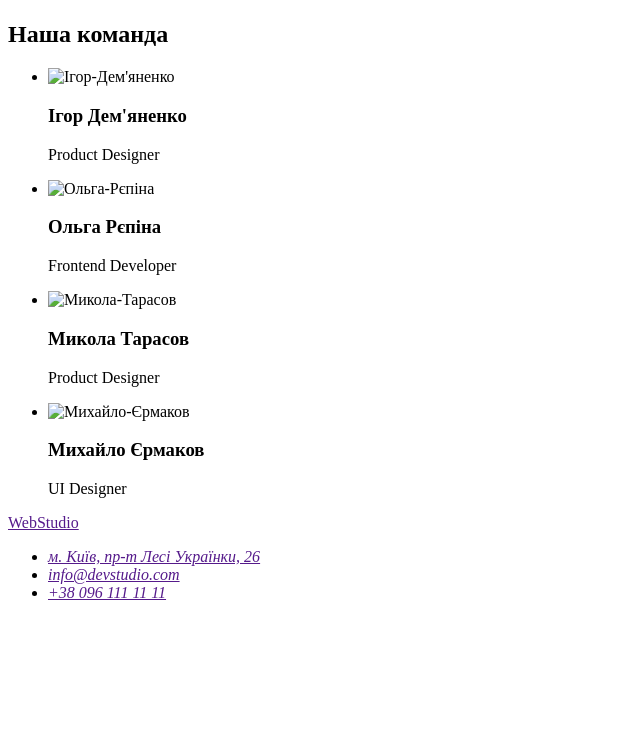
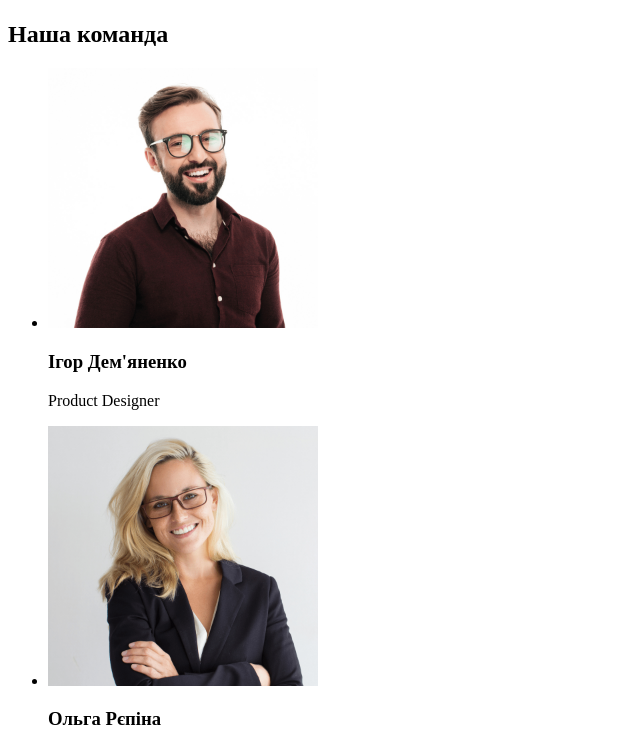
Before and after one commit to ivanna0807Q/goit-markup-hw-01, a plain HTML site: page index.html in a window 1280 px wide. Shown: the part 1225-1960 px from the top of the page, without its empty margins (0-640 px from the left). Before the commit the page ends 1843 px from the top, so only its background shows below. Drawn offline with Linux system fonts and the light colour scheme.

Commit message:
photo changes 3

```diff
--- a/index.html
+++ b/index.html
@@ -90,23 +90,23 @@
             <h2>Наша команда</h2>
             <ul>
                 <li>
-                    <img src="./images/Ігор_Дем'яненко.jpg" alt="Ігор-Дем'яненко"
+                    <img src="./images/ігор-дем'яненко.jpg" alt="Ігор-Дем'яненко"
                     width="270"/>
                     <h3>Ігор Дем'яненко</h3>
                     <p>Product Designer</p>
                 </li>
                 <li>
-                    <img src="./images/Ольга_Рєпіна.jpg" alt="Ольга-Рєпіна"     width="270"/>
+                    <img src="./images/ольга-рєпіна.jpg" alt="Ольга-Рєпіна"     width="270"/>
                     <h3>Ольга Рєпіна</h3>
                     <p>Frontend Developer</p>
                 </li>
                 <li>
-                    <img src="./images/Микола_Тарасов.jpg" alt="Микола-Тарасов" width="270"/>
+                    <img src="./images/микола-тарасов.jpg" alt="Микола-Тарасов" width="270"/>
                     <h3>Микола Тарасов</h3>
                     <p>Product Designer</p>
                 </li>
                 <li>
-                    <img src="./images/Михайло_Єрмаков.jpg" alt="Михайло-Єрмаков" width="270"/>
+                    <img src="./images/михайло-єрмаков.jpg" alt="Михайло-Єрмаков" width="270"/>
                     <h3>Михайло Єрмаков</h3>
                     <p>UI Designer</p>
                 </li>
```
Also changed, not shown: images/михайло-єрмаков.jpg (renamed from images/михайло-єрмаков copy.jpg), 1 other file.
